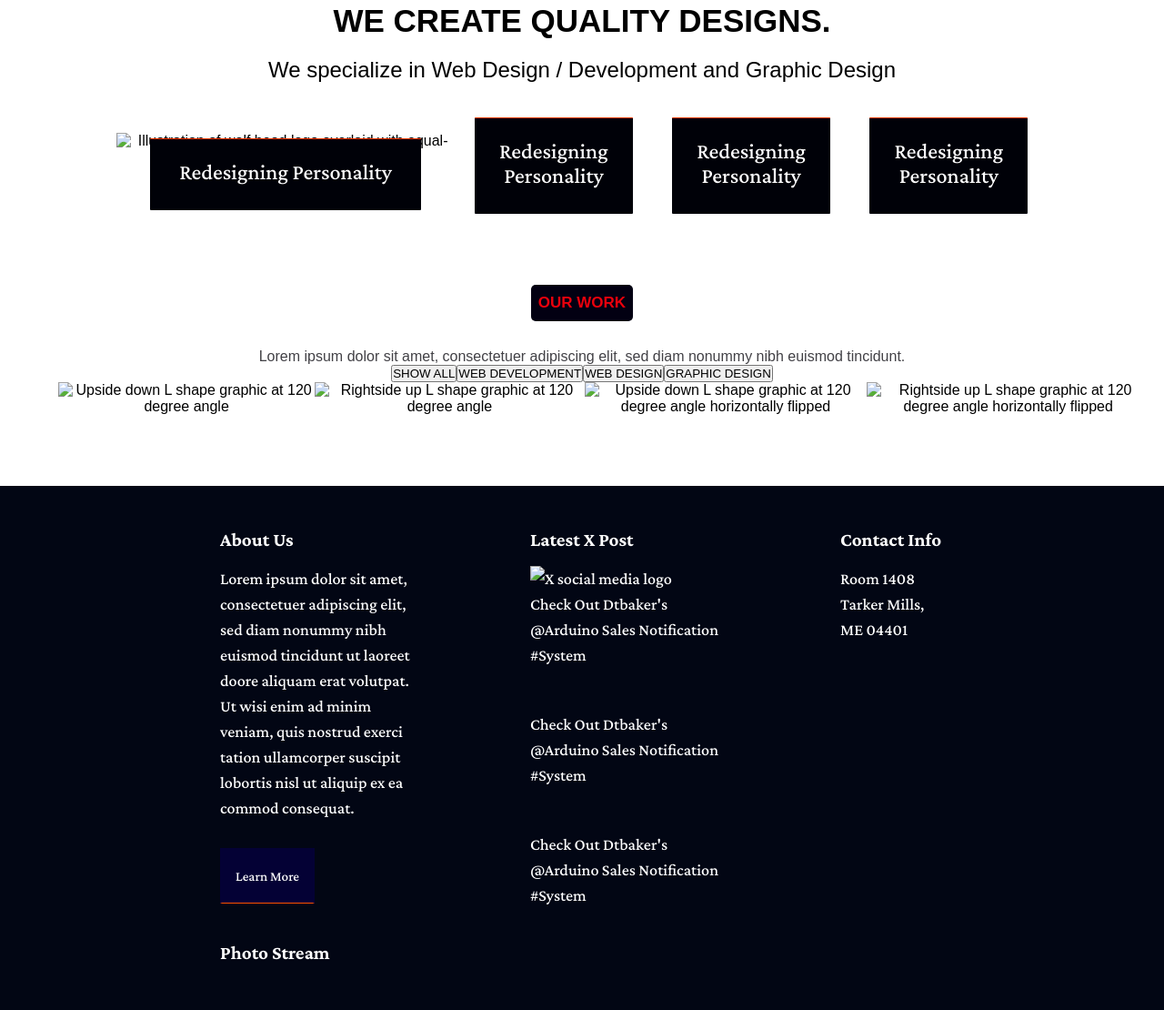
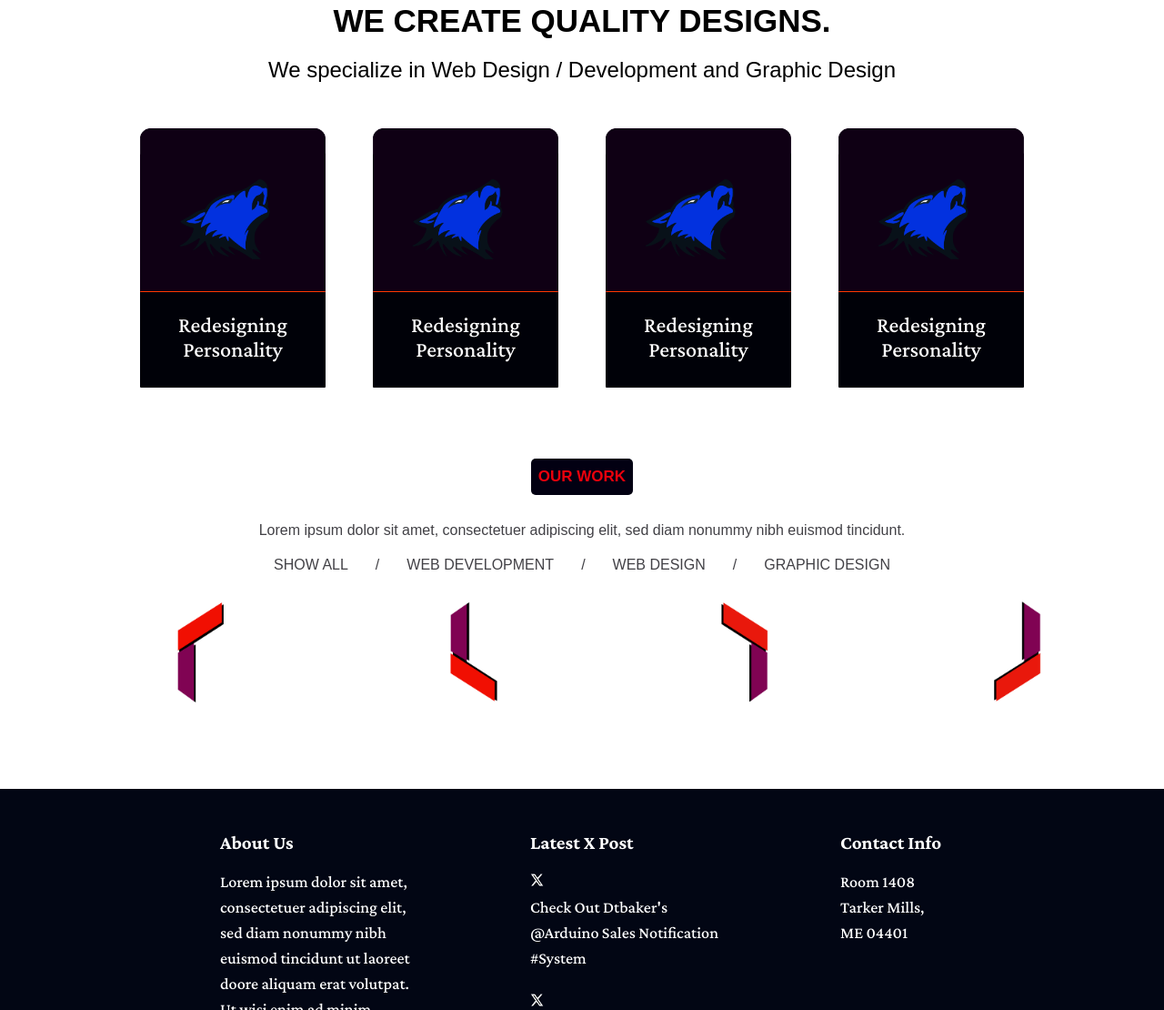
Before and after one commit to engine-no-9/infinite-source, a plain HTML site: page wolf/index.html in a window 1280 px wide. Shown: the part 700-1810 px from the top of the page at 91% size. Drawn offline with nearby package versions, Linux system fonts and the light colour scheme; a web font is replaced by a local one.

Commit message:
index.html update

```diff
--- a/wolf/index.html
+++ b/wolf/index.html
@@ -6,7 +6,8 @@
     <title>Wolfy</title>
     <link rel="stylesheet" href="https://use.typekit.net/srr5raa.css">
     <link rel="stylesheet" href="style/scss/css/style.css">
-    <script src="https://code.jquery.com/jquery-3.5.1.min.js" integrity="sha256-9/aliU8dGd2tb6OSsuzixeV4y/faTqgFtohetphbbj0=" crossorigin="anonymous"></script>
+    <script src="https://code.jquery.com/jquery-3.5.1.min.js"
+        integrity="sha256-9/aliU8dGd2tb6OSsuzixeV4y/faTqgFtohetphbbj0=" crossorigin="anonymous"></script>
 
 </head>
 
@@ -18,7 +19,7 @@
         <div class="header-container">
 
             <div class="logo">
-                <img src="images/wolf_red.png" alt="wolf logo">
+                <img src="images/wolf_red.png" alt="logo">
             </div>
 
 
@@ -69,7 +70,8 @@
 
                     <!-- -->
                     <div class="top-card">
-                            <img src="blue_wolf.png" alt="Illustration of wolf head logo overlaid with equal-height card layout">
+                        <img src="images/blue_wolf.png"
+                            alt="Illustration of wolf head logo overlaid with equal-height card layout">
                         <div class="bottom-card">
                             <p class="first-p">Redesigning Personality</p>
                         </div>
@@ -79,7 +81,7 @@
 
                     <!-- -->
                     <div class="top-card">
-                            <img src="blue_wolf.png" alt="">
+                        <img src="images/blue_wolf.png" alt="">
                         <div class="bottom-card">
                             <p class="first-p">Redesigning Personality</p>
                         </div>
@@ -89,7 +91,7 @@
 
                     <!-- -->
                     <div class="top-card">
-                            <img src="blue_wolf.png" alt="">
+                        <img src="images/blue_wolf.png" alt="">
                         <div class="bottom-card">
                             <p class="first-p">Redesigning Personality</p>
                         </div>
@@ -99,11 +101,12 @@
 
                     <!-- -->
                     <div class="top-card">
-                            <img src="blue_wolf.png" alt="">
+                        <img src="images/blue_wolf.png" alt="">
                         <div class="bottom-card">
                             <p class="first-p">Redesigning Personality</p>
                         </div>
                     </div>
+
 
                 </div>
 
@@ -117,19 +120,32 @@
             <h4>OUR WORK</h4>
             <p>Lorem ipsum dolor sit amet, consectetuer adipiscing elit, sed diam nonummy nibh euismod tincidunt.</p>
             <div class="toggles">
-                <button id="showall">SHOW ALL</button> /
-                <button id="webdev">WEB DEVELOPMENT</button> /
-                <button id="webdesign">WEB DESIGN</button> /
-                <button id="graphd">GRAPHIC DESIGN</button> /
+
+                <ul>
+
+                    <li class="bold-hover">SHOW ALL</li>
+                    <li>/</li>
+                    <li class="bold-hover">WEB DEVELOPMENT</li>
+                    <li>/</li>
+                    <li class="bold-hover">WEB DESIGN</li>
+                    <li>/</li>
+                    <li class="bold-hover">GRAPHIC DESIGN</li>
+
+                </ul>
+
             </div>
 
-            <br>
+
             <div class="posts post-after">
 
-                <div class="post webdesign"><img src="position_w.png" alt="Upside down L shape graphic at 120 degree angle"></div>
-                <div class="post webdev"><img src="position_x.png" alt="Rightside up L shape graphic at 120 degree angle"></div>
-                <div class="post webdesign"><img src="position_y.png" alt="Upside down L shape graphic at 120 degree angle horizontally flipped"></div>
-                <div class="post webdev"><img src="position_z.png" alt="Rightside up L shape graphic at 120 degree angle horizontally flipped"></div>
+                <div class="post webdesign"><img src="images/position_w.png"
+                        alt="Upside down L shape graphic at 120 degree angle"></div>
+                <div class="post webdev"><img src="images/position_x.png"
+                        alt="Rightside up L shape graphic at 120 degree angle"></div>
+                <div class="post webdesign"><img src="images/position_y.png"
+                        alt="Upside down L shape graphic at 120 degree angle horizontally flipped"></div>
+                <div class="post webdev"><img src="images/position_z.png"
+                        alt="Rightside up L shape graphic at 120 degree angle horizontally flipped"></div>
 
             </div>
         </section>
@@ -143,36 +159,41 @@
                 <h4>About Us</h4>
 
                 <p>Lorem ipsum dolor sit amet, consectetuer adipiscing elit, sed diam nonummy nibh euismod tincidunt ut
-                   laoreet doore aliquam erat volutpat. Ut wisi enim ad minim veniam, quis nostrud exerci tation ullamcorper suscipit
+                    laoreet doore aliquam erat volutpat. Ut wisi enim ad minim veniam, quis nostrud exerci tation
+                    ullamcorper suscipit
                     lobortis nisl ut aliquip ex ea commod consequat.</p>
 
                 <a href="#">Learn More</a>
                 <h4>Photo Stream</h4>
+                <div class="images">
+                    <img src="wolfy.png" alt="">
+                    <img src="wolfy.png" alt="">
+                    <img src="wolfy.png" alt="">
+
+
 
                 </div>
-
+            </div>
             <div class="xposts">
                 <h4>Latest X Post</h4>
-                <p class="xpost"><img src="xs.png" alt="X social media logo"></p>
+                <p class="xpost"><img src="images/xs.png" alt="X social media logo"></p>
 
                 <aside>Check Out Dtbaker's @Arduino Sales Notification #System</aside>
 
-                <p class="xpost"><img src="xs.png" alt=""></p>
+                <p class="xpost"><img src="images/xs.png" alt=""></p>
 
                 <aside>Check Out Dtbaker's @Arduino Sales Notification #System</aside>
 
-                <p class="xpost"><img src="xs.png" alt=""></p>
+                <p class="xpost"><img src="images/xs.png" alt=""></p>
 
                 <aside>Check Out Dtbaker's @Arduino Sales Notification #System</aside>
 
             </div>
-
             <div class="contacts">
                 <h4>Contact Info</h4>
                 <p>Room 1408</p>
                 <p>Tarker Mills, ME 04401</p>
             </div>
-
         </div>
     </footer>
 
```
Lines whose indentation alone changed are shown as unchanged.
